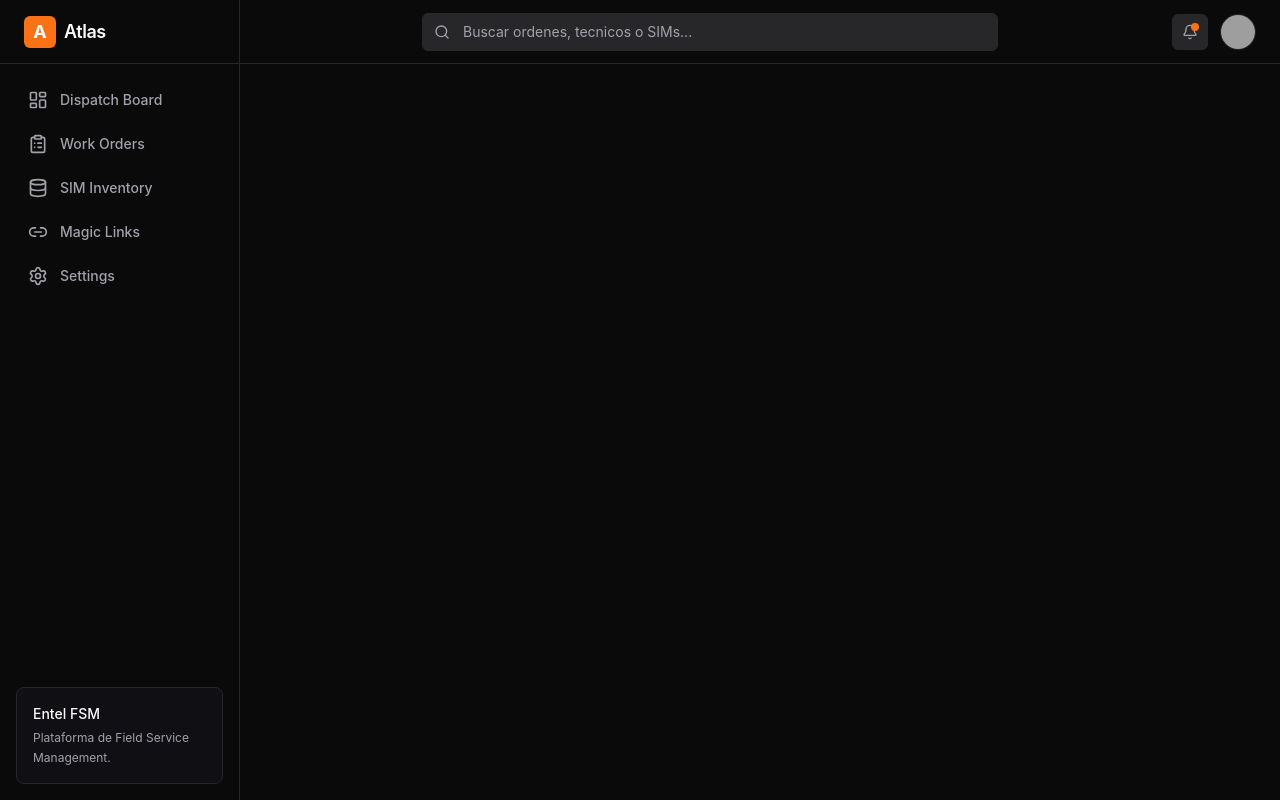
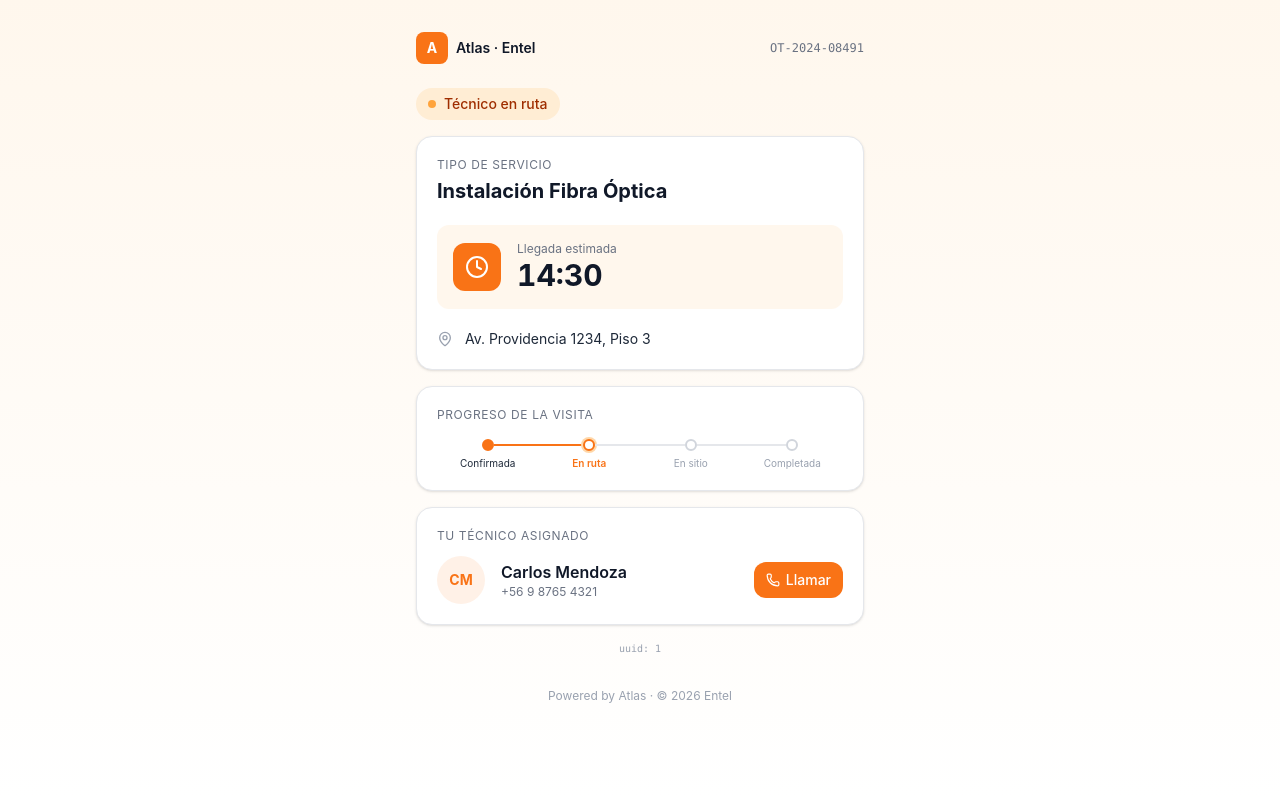
Before and after one commit to TheAtlasOps/atlas-core, a React (Vite) app in the folder frontend/: page /status/1 in a window 1280 px wide. Built offline with nearby package versions, Linux system fonts and the light colour scheme; grey boxes are pictures that could not be loaded.

Commit message:
feat: maquetacion completa de MagicLinkPortal con contraste corregido

```diff
--- a/frontend/src/main.jsx
+++ b/frontend/src/main.jsx
@@ -1,13 +1,20 @@
 import { StrictMode } from 'react'
 import { createRoot } from 'react-dom/client'
-import { BrowserRouter } from 'react-router-dom'
+import { BrowserRouter, Routes, Route } from 'react-router-dom'
 import './index.css'
 import App from './App.jsx'
+import MagicLinkPortal from './pages/MagicLinkPortal.jsx'
 
 createRoot(document.getElementById('root')).render(
   <StrictMode>
     <BrowserRouter>
-      <App />
+      <Routes>
+        {/* ── Portal público del cliente (sin dashboard shell) ── */}
+        <Route path="/status/:uuid" element={<MagicLinkPortal />} />
+
+        {/* ── Dashboard interno de Atlas (con Sidebar + Header) ── */}
+        <Route path="/*" element={<App />} />
+      </Routes>
     </BrowserRouter>
   </StrictMode>,
 )
--- /dev/null
+++ b/frontend/src/pages/MagicLinkPortal.jsx
@@ -0,0 +1,219 @@
+import { useParams } from "react-router-dom";
+import { MapPin, Clock, CheckCircle2, Truck, Wrench, Phone } from "lucide-react";
+
+// ─── Mock Data ────────────────────────────────────────────────────────────────
+const MOCK_ORDER = {
+  status: "En ruta",
+  statusKey: "en_ruta", // idle | confirmada | en_ruta | en_sitio | completada
+  technician: {
+    name: "Carlos Mendoza",
+    phone: "+56 9 8765 4321",
+    avatar: "CM",
+  },
+  eta: "14:30",
+  etaLabel: "Llegada estimada",
+  address: "Av. Providencia 1234, Piso 3",
+  serviceType: "Instalación Fibra Óptica",
+  orderNumber: "OT-2024-08491",
+};
+
+// ─── Status Config ─────────────────────────────────────────────────────────
+const STATUS_CONFIG = {
+  idle: {
+    label: "Pendiente de asignación",
+    color: "bg-yellow-100 text-yellow-800",
+    dot: "bg-yellow-400",
+    icon: Clock,
+  },
+  confirmada: {
+    label: "Visita confirmada",
+    color: "bg-blue-100 text-blue-800",
+    dot: "bg-blue-400",
+    icon: CheckCircle2,
+  },
+  en_ruta: {
+    label: "Técnico en ruta",
+    color: "bg-orange-100 text-orange-800",
+    dot: "bg-orange-400",
+    icon: Truck,
+  },
+  en_sitio: {
+    label: "Técnico en el lugar",
+    color: "bg-purple-100 text-purple-800",
+    dot: "bg-purple-400",
+    icon: Wrench,
+  },
+  completada: {
+    label: "Servicio completado",
+    color: "bg-green-100 text-green-800",
+    dot: "bg-green-400",
+    icon: CheckCircle2,
+  },
+};
+
+// ─── Progress Steps ─────────────────────────────────────────────────────────
+const STEPS = [
+  { key: "confirmada", label: "Confirmada" },
+  { key: "en_ruta", label: "En ruta" },
+  { key: "en_sitio", label: "En sitio" },
+  { key: "completada", label: "Completada" },
+];
+
+const STEP_ORDER = ["idle", "confirmada", "en_ruta", "en_sitio", "completada"];
+
+function getStepIndex(key) {
+  return STEP_ORDER.indexOf(key);
+}
+
+// ─── Component ───────────────────────────────────────────────────────────────
+export default function MagicLinkPortal() {
+  const { uuid } = useParams();
+  const order = MOCK_ORDER;
+  const statusCfg = STATUS_CONFIG[order.statusKey] ?? STATUS_CONFIG.idle;
+  const StatusIcon = statusCfg.icon;
+  const currentStepIdx = getStepIndex(order.statusKey);
+
+  return (
+    <div className="min-h-dvh bg-gradient-to-b from-orange-50 to-white flex flex-col items-center px-4 py-8">
+      {/* ── Logo / Header ── */}
+      <header className="w-full max-w-md mb-6 flex items-center justify-between">
+        <div className="flex items-center gap-2">
+          {/* Logo placeholder – reemplazar con <img> cuando esté disponible */}
+          <div className="w-8 h-8 rounded-lg bg-primary flex items-center justify-center text-white font-bold text-sm select-none">
+            A
+          </div>
+          <span className="font-semibold text-gray-900 text-sm">Atlas · Entel</span>
+        </div>
+        <span className="text-xs text-gray-500 font-mono">{order.orderNumber}</span>
+      </header>
+
+      {/* ── Main Card ── */}
+      <main className="w-full max-w-md flex flex-col gap-4">
+
+        {/* Status Badge */}
+        <div
+          className={`flex items-center gap-2 self-start px-3 py-1.5 rounded-full text-sm font-medium ${statusCfg.color}`}
+        >
+          <span className={`w-2 h-2 rounded-full animate-pulse ${statusCfg.dot}`} />
+          {statusCfg.label}
+        </div>
+
+        {/* Hero Card */}
+        <div className="bg-white rounded-2xl shadow-sm border border-gray-200 p-5 flex flex-col gap-5">
+
+          {/* Service Info */}
+          <div>
+            <p className="text-xs text-gray-500 uppercase tracking-wider mb-1">
+              Tipo de servicio
+            </p>
+            <h1 className="text-xl font-bold text-gray-900">{order.serviceType}</h1>
+          </div>
+
+          {/* ETA */}
+          <div className="flex items-center gap-4 bg-orange-50 rounded-xl p-4">
+            <div className="w-12 h-12 rounded-xl bg-primary flex items-center justify-center shrink-0">
+              <Clock className="w-6 h-6 text-white" />
+            </div>
+            <div>
+              <p className="text-xs text-gray-500">{order.etaLabel}</p>
+              <p className="text-3xl font-bold text-gray-900 tabular-nums">{order.eta}</p>
+            </div>
+          </div>
+
+          {/* Address */}
+          <div className="flex items-start gap-3">
+            <MapPin className="w-4 h-4 text-gray-400 mt-0.5 shrink-0" />
+            <p className="text-sm text-gray-800">{order.address}</p>
+          </div>
+        </div>
+
+        {/* Progress Tracker */}
+        <div className="bg-white rounded-2xl shadow-sm border border-gray-200 p-5">
+          <p className="text-xs text-gray-500 uppercase tracking-wider mb-4">
+            Progreso de la visita
+          </p>
+          <div className="flex items-start gap-0">
+            {STEPS.map((step, idx) => {
+              const stepIdx = getStepIndex(step.key);
+              const isDone = stepIdx < currentStepIdx;
+              const isActive = stepIdx === currentStepIdx;
+              const isLast = idx === STEPS.length - 1;
+
+              return (
+                <div key={step.key} className="flex-1 flex flex-col items-center gap-1.5">
+                  {/* Connector row */}
+                  <div className="w-full flex items-center">
+                    {/* Left bar */}
+                    <div
+                      className={`flex-1 h-0.5 ${idx === 0 ? "invisible" : isDone || isActive ? "bg-primary" : "bg-gray-200"}`}
+                    />
+                    {/* Dot */}
+                    <div
+                      className={`w-3 h-3 rounded-full shrink-0 border-2 transition-all ${
+                        isDone
+                          ? "bg-primary border-primary"
+                          : isActive
+                          ? "bg-white border-primary ring-2 ring-orange-200"
+                          : "bg-white border-gray-300"
+                      }`}
+                    />
+                    {/* Right bar */}
+                    <div
+                      className={`flex-1 h-0.5 ${isLast ? "invisible" : isDone ? "bg-primary" : "bg-gray-200"}`}
+                    />
+                  </div>
+                  {/* Label */}
+                  <span
+                    className={`text-[10px] text-center leading-tight ${
+                      isActive ? "text-primary font-semibold" : isDone ? "text-gray-800" : "text-gray-400"
+                    }`}
+                  >
+                    {step.label}
+                  </span>
+                </div>
+              );
+            })}
+          </div>
+        </div>
+
+        {/* Technician Card */}
+        <div className="bg-white rounded-2xl shadow-sm border border-gray-200 p-5">
+          <p className="text-xs text-gray-500 uppercase tracking-wider mb-3">
+            Tu técnico asignado
+          </p>
+          <div className="flex items-center gap-4">
+            {/* Avatar */}
+            <div className="w-12 h-12 rounded-full bg-primary/10 flex items-center justify-center text-primary font-bold text-sm shrink-0">
+              {order.technician.avatar}
+            </div>
+            <div className="flex-1 min-w-0">
+              <p className="font-semibold text-gray-900 truncate">{order.technician.name}</p>
+              <p className="text-xs text-gray-500">{order.technician.phone}</p>
+            </div>
+            {/* Call CTA – text-white se conserva: fondo bg-primary oscuro */}
+            <a
+              href={`tel:${order.technician.phone.replace(/\s/g, "")}`}
+              className="flex items-center gap-1.5 bg-primary text-white text-sm font-medium px-3 py-2 rounded-xl shrink-0 active:scale-95 transition-transform"
+              aria-label={`Llamar a ${order.technician.name}`}
+            >
+              <Phone className="w-3.5 h-3.5" />
+              Llamar
+            </a>
+          </div>
+        </div>
+
+        {/* UUID debug pill – only visible during development */}
+        {import.meta.env.DEV && (
+          <p className="text-center text-[10px] text-gray-400 font-mono break-all px-2">
+            uuid: {uuid}
+          </p>
+        )}
+      </main>
+
+      {/* Footer */}
+      <footer className="mt-8 text-xs text-gray-400 text-center">
+        Powered by Atlas · © {new Date().getFullYear()} Entel
+      </footer>
+    </div>
+  );
+}
```
